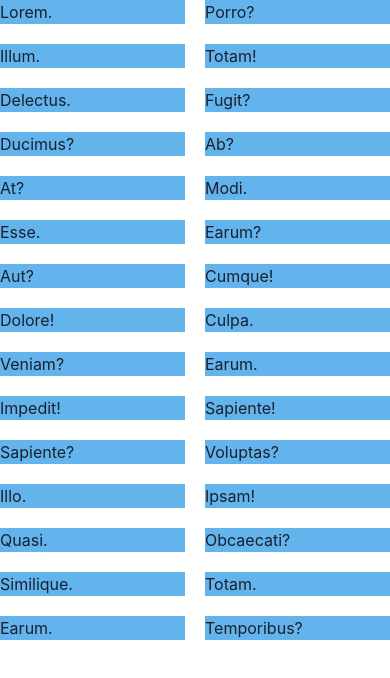
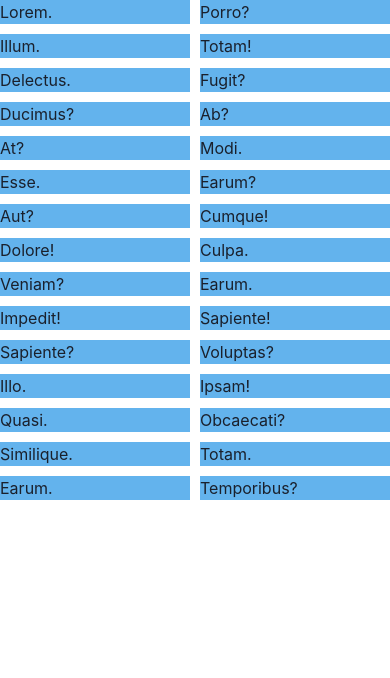
Before and after one commit to Seunggyo/react20231031, a React (Create React App) app: page / in a window 390 px wide. Shown: the top 678 px of the page. Built offline with nearby package versions, Linux system fonts and the light colour scheme.

Commit message:
simpleGrid 사용 , 반응형 웹 디자인 사용법

```diff
--- a/src/App.js
+++ b/src/App.js
@@ -3,7 +3,7 @@ import { Box, SimpleGrid } from "@chakra-ui/react";
 function App() {
   return (
     <>
-      <SimpleGrid gap={5} columns={2}>
+      <SimpleGrid spacing={"10px"} columns={{ base: 2, md: 3, "2xl": 6 }}>
         <Box bg="blue.300">Lorem.</Box>
         <Box bg="blue.300">Porro?</Box>
         <Box bg="blue.300">Illum.</Box>
```
